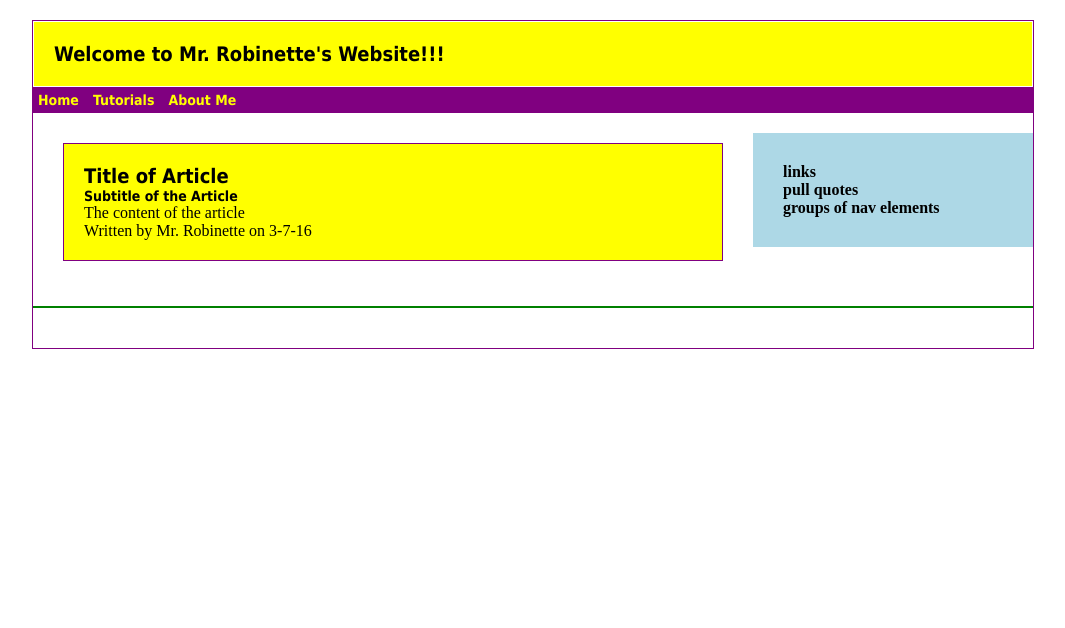
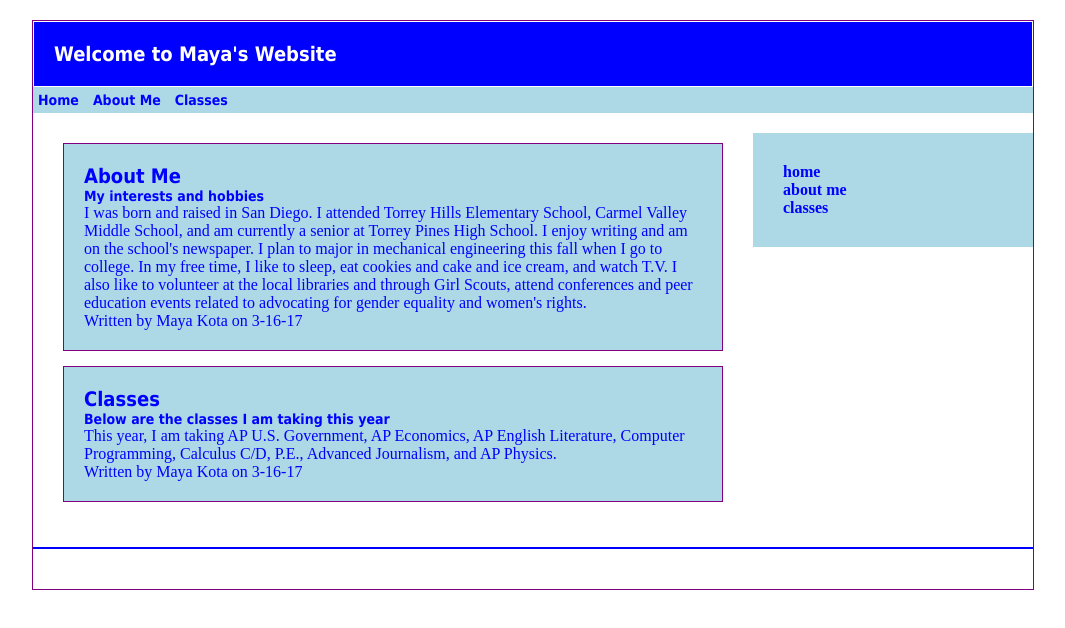
Before and after one commit to mayakota/KOTA_MAYA, a plain HTML site: page WebLesson_10/Lesson_10.html in a window 1280 px wide. Shown: the whole page, without its empty margins (107-1172 px from the left). Drawn offline with Linux system fonts and the light colour scheme.

Commit message:
lesson 10

```diff
--- a/WebLesson_10/Lesson_10.html
+++ b/WebLesson_10/Lesson_10.html
@@ -2,19 +2,19 @@
 <html lang = "en">
 <head>
 	<meta charset = "utf-8"/>
-	<title>Mr. Robinette</title>
+	<title>Maya</title>
 	<link rel = "stylesheet" href = "main.css"/>
 </head>
 <body>
 	<div id = "bigWrapper">
 	<header id = "topHeader">
-		<h1> Welcome to Mr. Robinette's Website!!!</h1>
+		<h1> Welcome to Maya's Website</h1>
 	</header>
 	<nav id = "topMenu">
 		<u1>
 			<li>Home</li>
-			<li>Tutorials</li>
 			<li>About Me</li>
+			<li>Classes</li>
 		</u1>
 	</nav>
 
@@ -22,21 +22,33 @@
 		<article>
 			<header>
 				<hgroup>
-					<h1>Title of Article</h1>
-					<h2>Subtitle of the Article</h2>
+					<h1>About Me</h1>
+					<h2>My interests and hobbies</h2>
 				</hgroup>
 			</header>
-			<p>The content of the article</p>
+			<p>I was born and raised in San Diego. I attended Torrey Hills Elementary School, Carmel Valley Middle School, and am currently a senior at Torrey Pines High School. I enjoy writing and am on the school's newspaper. I plan to major in mechanical engineering this fall when I go to college. In my free time, I like to sleep, eat cookies and cake and ice cream, and watch T.V. I also like to volunteer at the local libraries and through Girl Scouts, attend conferences and peer education events related to advocating for gender equality and women's rights.</p>
 			<footer>
-				<p>Written by Mr. Robinette on 3-7-16</p>
+				<p>Written by Maya Kota on 3-16-17</p>
+			</footer>
+		</article>
+		<article>
+			<header>
+				<hgroup>
+					<h1>Classes</h1>
+					<h2>Below are the classes I am taking this year</h2>
+				</hgroup>
+			</header>
+			<p>This year, I am taking AP U.S. Government, AP Economics, AP English Literature, Computer Programming, Calculus C/D, P.E., Advanced Journalism, and AP Physics.</p>
+			<footer>
+				<p>Written by Maya Kota on 3-16-17</p>
 			</footer>
 		</article>
 	</section>
 
 	<aside id = "sideNews">
-		<h4>links</h4>
-		<h4>pull quotes</h4>
-		<h4>groups of nav elements</h4>
+		<h4>home</h4>
+		<h4>about me</h4>
+		<h4>classes</h4>
 	</aside>
 	<footer id = "pageFooter">
 
--- a/WebLesson_10/main.css
+++ b/WebLesson_10/main.css
@@ -27,14 +27,15 @@ body {
 }
 
 #topHeader {
-	background: yellow;
+	background: blue;
+	color: white;
 	border: 1px solid white;
 	padding: 20px;
 }
 
 #topMenu {
-	background: purple;
-	color: yellow;
+	background: lightblue;
+	color: blue;
 }
 
 #topMenu li {
@@ -56,17 +57,19 @@ body {
 	margin: 20px 0px;
 	padding: 30px;
 	background: lightblue;
+	color: blue
 }
 
 #pageFooter {
 	clear: both;
 	text-align: center;
 	padding: 20px;
-	border-top: 2px solid green;
+	border-top: 2px solid blue;
 }
 
 article {
-	background: yellow;
+	background: lightblue;
+	color: blue;
 	border: 1px solid purple;
 	padding: 20px;
 	margin-bottom: 15px;
```
